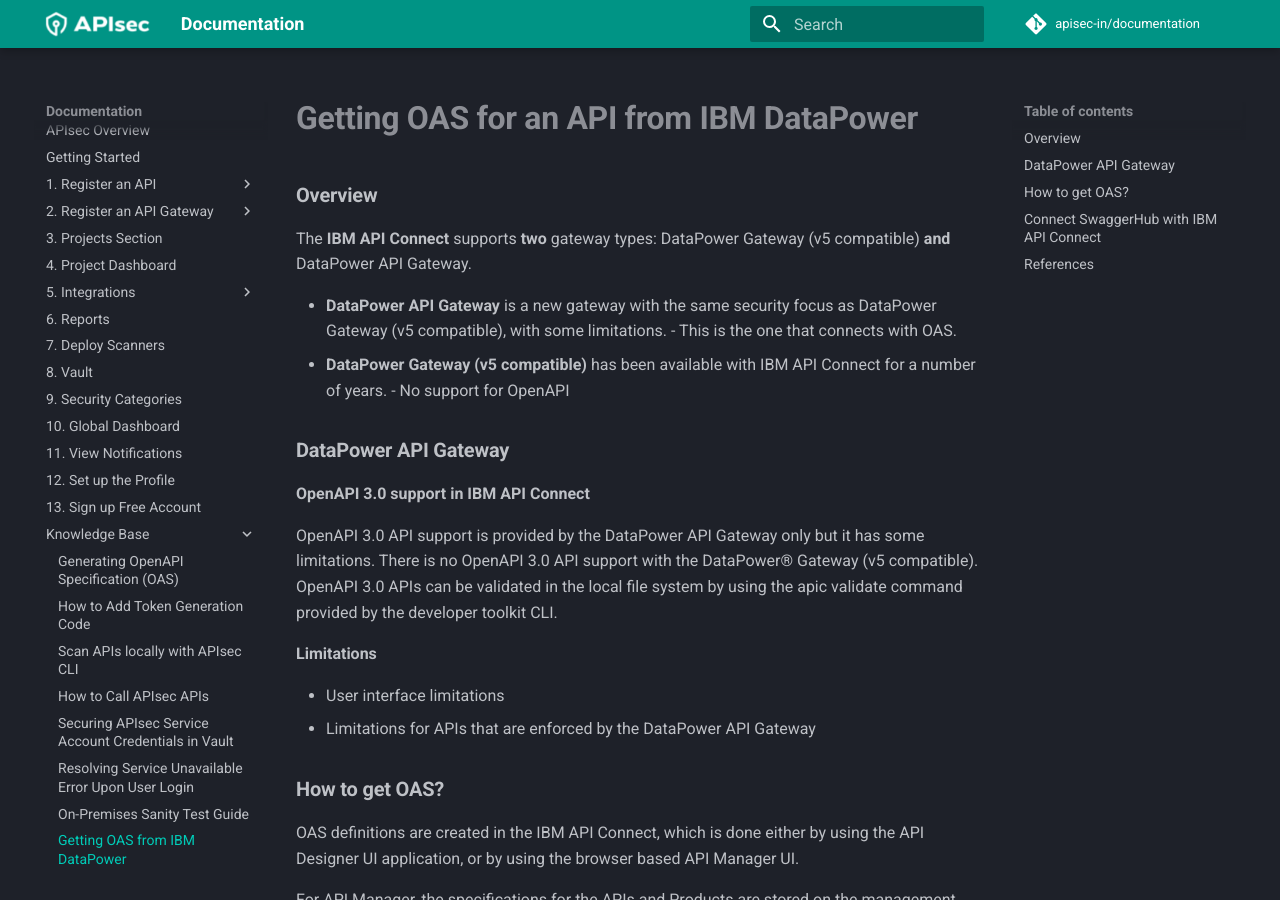
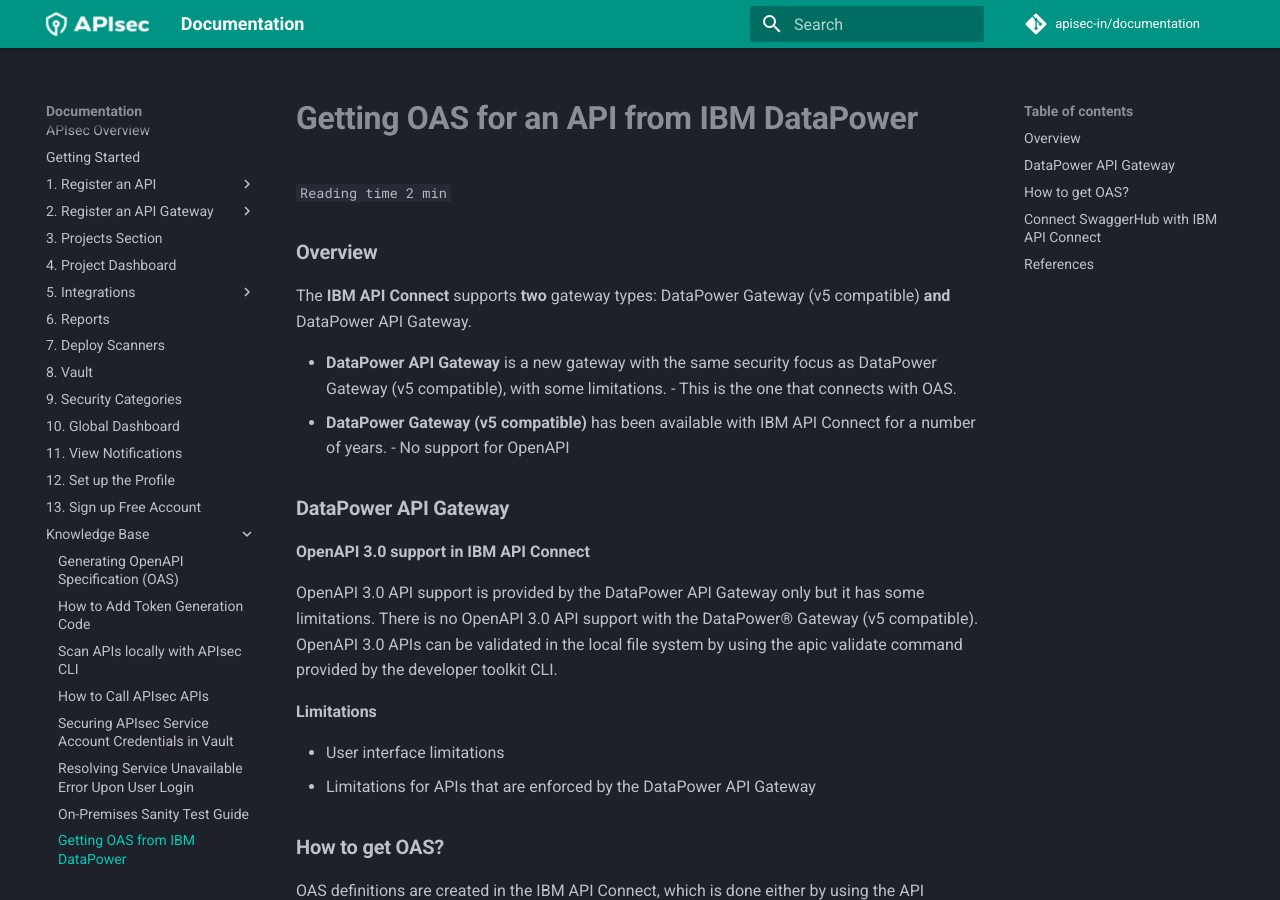
Before and after one commit to apisec-inc/documentation, an MkDocs documentation site: the page built from docs/oas-ibm-datapower.md, in a window 1280 px wide and 900 px high. Built offline with MkDocs 1.6.1 and Material for MkDocs 9.7.7, drawn with Linux system fonts in a browser that asks for light colours; comment, search, counter and statistics services are not loaded.

Commit message:
Update oas-ibm-datapower.md
reading time

```diff
--- a/docs/oas-ibm-datapower.md
+++ b/docs/oas-ibm-datapower.md
@@ -1,5 +1,7 @@
 
 # **Getting OAS for an API from IBM DataPower**
+
+`Reading time 2 min`
 
 ### **Overview**
 
```
